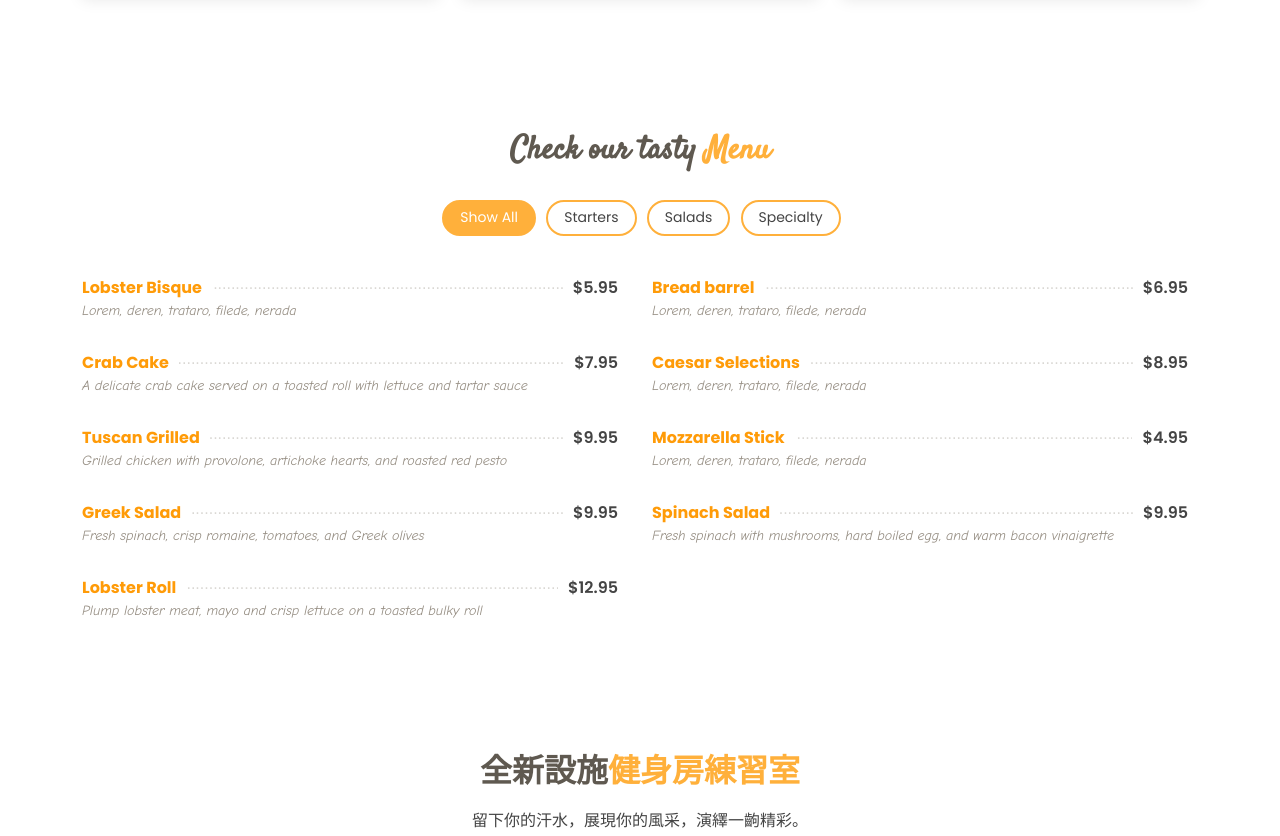
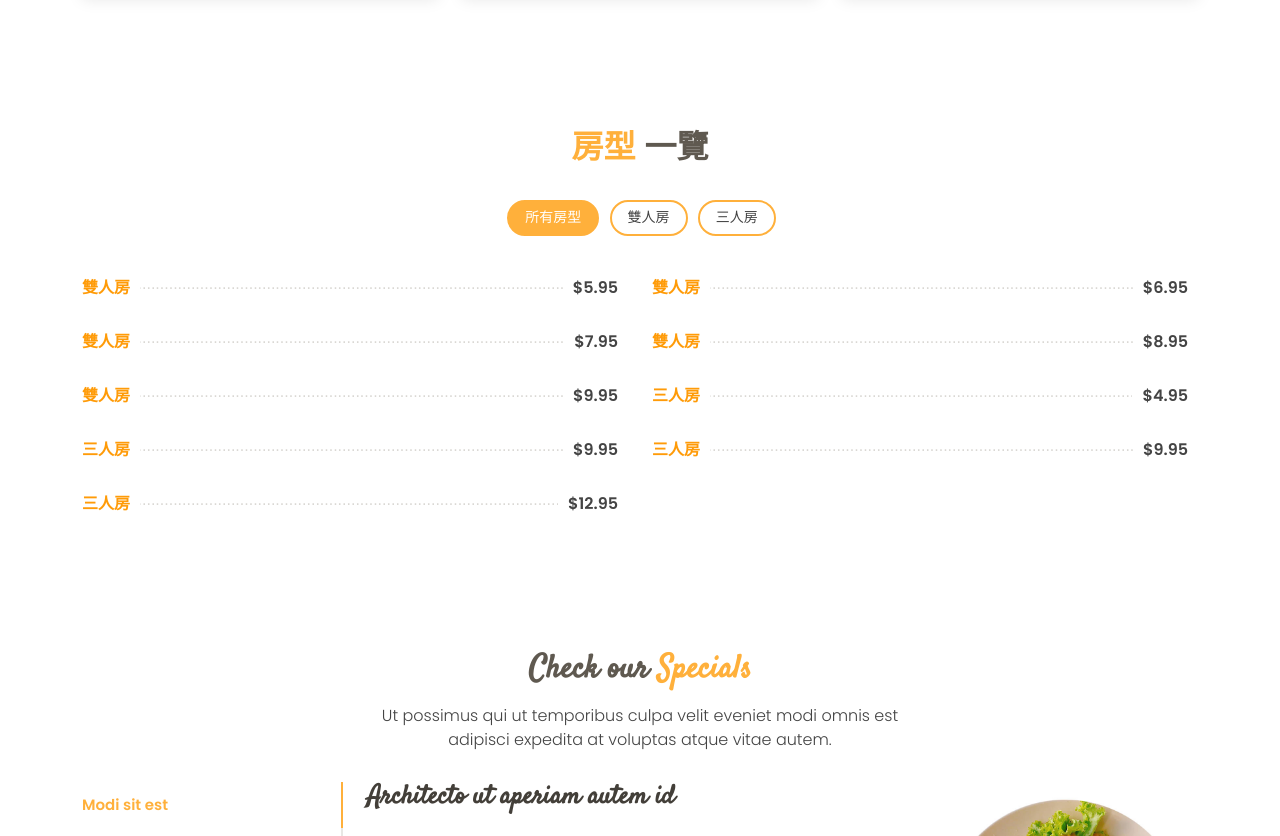
Before and after one commit to shioubi/web-design-project, a plain HTML site: page Delicious/index.html in a window 1280 px wide. Shown: the part 1784-2620 px from the top of the page. Drawn offline with Linux system fonts and the light colour scheme.

Commit message:
Update index.html

```diff
--- a/Delicious/index.html
+++ b/Delicious/index.html
@@ -211,21 +211,21 @@
       </div>
     </section><!-- End Whu Us Section -->
 
-    <!-- ======= Menu Section ======= -->
+    <!-- ======= 房型 Section ======= -->
     <section id="menu" class="menu">
       <div class="container">
 
         <div class="section-title">
-          <h2>Check our tasty <span>Menu</span></h2>
+          <h2><span>房型</span> 一覽</h2>
         </div>
 
         <div class="row">
           <div class="col-lg-12 d-flex justify-content-center">
             <ul id="menu-flters">
-              <li data-filter="*" class="filter-active">Show All</li>
-              <li data-filter=".filter-starters">Starters</li>
-              <li data-filter=".filter-salads">Salads</li>
-              <li data-filter=".filter-specialty">Specialty</li>
+              <li data-filter="*" class="filter-active">所有房型</li>
+              <li data-filter=".filter-starters">雙人房</li>
+              <li data-filter=".filter-salads">三人房</li>
+
             </ul>
           </div>
         </div>
@@ -234,97 +234,97 @@
 
           <div class="col-lg-6 menu-item filter-starters">
             <div class="menu-content">
-              <a href="#">Lobster Bisque</a><span>$5.95</span>
+              <a href="#">雙人房</a><span>$5.95</span>
             </div>
-            <div class="menu-ingredients">
-              Lorem, deren, trataro, filede, nerada
-            </div>
+
+
+
           </div>
 
           <div class="col-lg-6 menu-item filter-specialty">
             <div class="menu-content">
-              <a href="#">Bread barrel</a><span>$6.95</span>
+              <a href="#">雙人房</a><span>$6.95</span>
             </div>
-            <div class="menu-ingredients">
-              Lorem, deren, trataro, filede, nerada
-            </div>
+
+
+
           </div>
 
           <div class="col-lg-6 menu-item filter-starters">
             <div class="menu-content">
-              <a href="#">Crab Cake</a><span>$7.95</span>
+              <a href="#">雙人房</a><span>$7.95</span>
             </div>
-            <div class="menu-ingredients">
-              A delicate crab cake served on a toasted roll with lettuce and tartar sauce
-            </div>
+
+
+
           </div>
 
           <div class="col-lg-6 menu-item filter-salads">
             <div class="menu-content">
-              <a href="#">Caesar Selections</a><span>$8.95</span>
+              <a href="#">雙人房</a><span>$8.95</span>
             </div>
-            <div class="menu-ingredients">
-              Lorem, deren, trataro, filede, nerada
-            </div>
+
+
+
           </div>
 
           <div class="col-lg-6 menu-item filter-specialty">
             <div class="menu-content">
-              <a href="#">Tuscan Grilled</a><span>$9.95</span>
+              <a href="#">雙人房</a><span>$9.95</span>
             </div>
-            <div class="menu-ingredients">
-              Grilled chicken with provolone, artichoke hearts, and roasted red pesto
-            </div>
+
+
+
           </div>
 
           <div class="col-lg-6 menu-item filter-starters">
             <div class="menu-content">
-              <a href="#">Mozzarella Stick</a><span>$4.95</span>
+              <a href="#">三人房</a><span>$4.95</span>
             </div>
-            <div class="menu-ingredients">
-              Lorem, deren, trataro, filede, nerada
-            </div>
+
+
+
           </div>
 
           <div class="col-lg-6 menu-item filter-salads">
             <div class="menu-content">
-              <a href="#">Greek Salad</a><span>$9.95</span>
+              <a href="#">三人房</a><span>$9.95</span>
             </div>
-            <div class="menu-ingredients">
-              Fresh spinach, crisp romaine, tomatoes, and Greek olives
-            </div>
+
+
+
           </div>
 
           <div class="col-lg-6 menu-item filter-salads">
             <div class="menu-content">
-              <a href="#">Spinach Salad</a><span>$9.95</span>
+              <a href="#">三人房</a><span>$9.95</span>
             </div>
-            <div class="menu-ingredients">
-              Fresh spinach with mushrooms, hard boiled egg, and warm bacon vinaigrette
-            </div>
+
+
+
           </div>
 
           <div class="col-lg-6 menu-item filter-specialty">
             <div class="menu-content">
-              <a href="#">Lobster Roll</a><span>$12.95</span>
+              <a href="#">三人房</a><span>$12.95</span>
             </div>
-            <div class="menu-ingredients">
-              Plump lobster meat, mayo and crisp lettuce on a toasted bulky roll
-            </div>
+
+
+
           </div>
 
         </div>
 
       </div>
-    </section><!-- End Menu Section -->
+    </section><!-- 房型 Section -->
 
     <!-- ======= Specials Section ======= -->
     <section id="specials" class="specials">
       <div class="container">
 
         <div class="section-title">
-          <h2>全新設施<span>健身房練習室</span></h2>
-          <p>留下你的汗水，展現你的風采，演繹一齣精彩。</p>
+          <h2>Check our <span>Specials</span></h2>
+          <p>Ut possimus qui ut temporibus culpa velit eveniet modi omnis est adipisci expedita at voluptas atque vitae autem.</p>
         </div>
 
         <div class="row">
```
